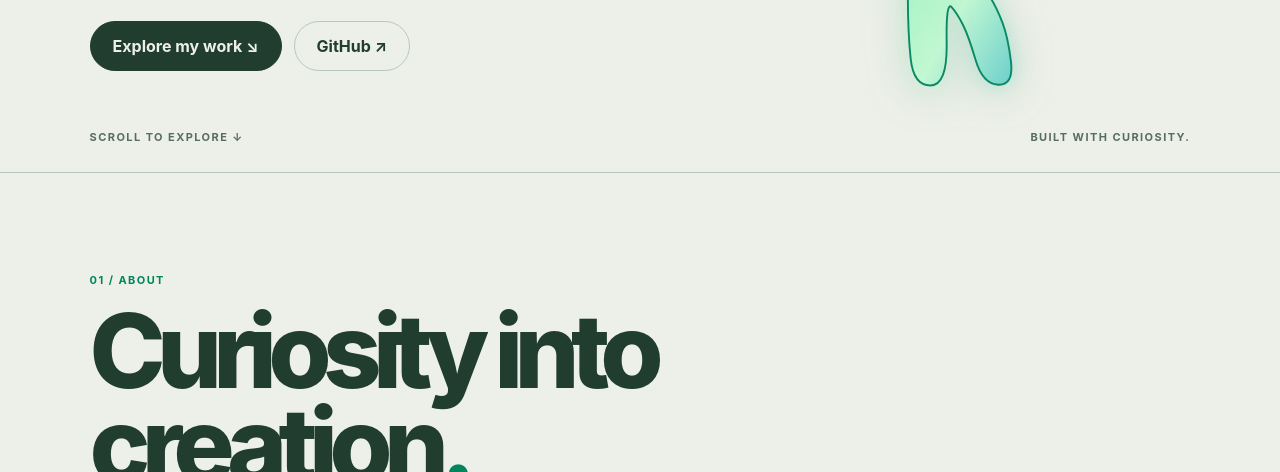
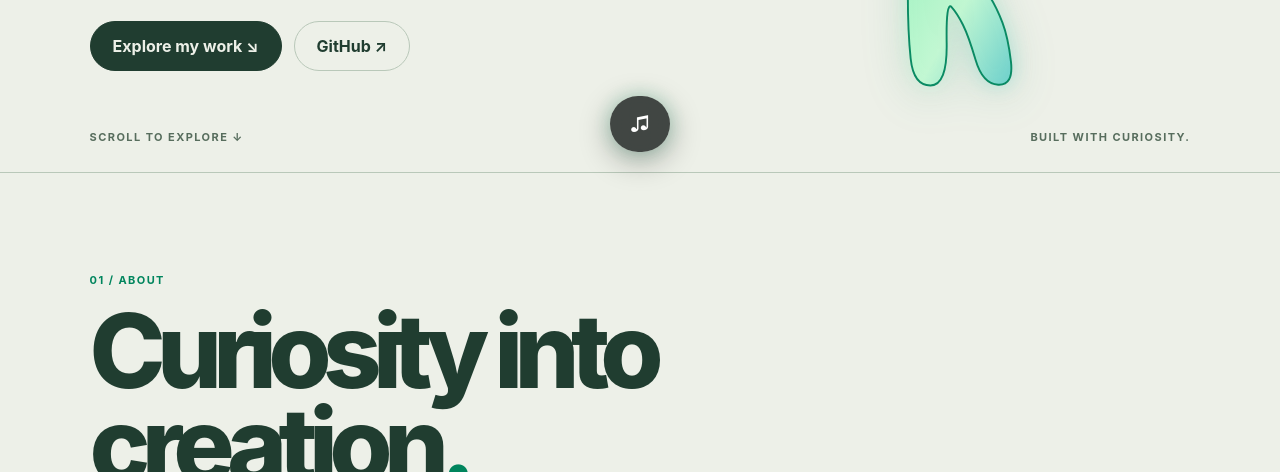
Before and after one commit to y2kbeatzz-dot/Ksyusha-Portfolio, a plain HTML site: page index.html in a window 1280 px wide. Shown: the part 628-1100 px from the top of the page. Drawn offline with Linux system fonts and the light colour scheme; no server answers; a web font is replaced by a local one.

Commit message:
Add expandable music island with MP3 and YouTube playback

```diff
--- a/index.html
+++ b/index.html
@@ -8,4 +8,8 @@
 <section id="skills" class="section"><div class="section-head"><span>03 / TOOLKIT</span><h2 class="assemble" data-assemble>Tools of the trade.</h2><p>Technologies I use and areas I explore.</p></div><div class="skill-stack" aria-label="Technology stack"><div class="skill-icons" id="skillIcons"></div><div class="skill-labels" id="skillLabels"></div></div><div class="skill-grid"><article><span>01</span><h3>Web & interfaces</h3><p>HTML, CSS, JavaScript, React, TypeScript, responsive design, motion and accessibility.</p></article><article><span>02</span><h3>Software & desktop</h3><p>Swift, SwiftUI, AppKit, Python, Qt / PySide6, Electron and cross-platform development.</p></article><article><span>03</span><h3>Systems & delivery</h3><p>macOS, Windows, Linux, Git, GitHub Actions, Xcode, command-line workflows and release packaging.</p></article></div></section>
 <section id="security" class="section research"><div class="section-head"><span>04 / SECURITY RESEARCH</span><h2>Observe. Verify.<br>Document<span>.</span></h2><p>Ethical research, privacy and responsible reporting.</p></div><div class="research-grid"><article><small>OSINT / 01</small><h3>Open-source intelligence</h3><p>Public-source research, source verification, context review, evidence organization and factual reporting for online safety.</p><a class="inline" href="https://y2kbeatzz-dot.github.io/Crystal-OSINT-Hub/" target="_blank" rel="noopener">Research portfolio ↗</a></article><article><small>BUG BOUNTY / 02</small><h3>Vulnerability research</h3><p>Exploring application security, identifying weaknesses within authorized program scopes, and practicing responsible disclosure.</p></article><article><small>ETHICS / 03</small><h3>Privacy by design</h3><p>Separate observations from conclusions, protect sensitive information, and report through appropriate channels. No private case information is published here.</p></article></div></section>
 <section id="contact" class="section contact"><div class="section-head"><span>05 / CONTACT</span><h2>Let's connect<span>.</span></h2></div><p>Explore my work or reach me through my public profiles.</p><div class="actions"><a class="pill primary" href="https://github.com/y2kbeatzz-dot" target="_blank" rel="noopener">GitHub ↗</a><a class="pill" href="https://guns.lol/life999" target="_blank" rel="noopener">Social links ↗</a></div></section></main>
-<footer><span>© 2026 Ksyusha / Ксюша</span><span>Motion adapted from <a href="https://skiper-ui.com/" target="_blank" rel="noopener">Skiper UI</a> by Gurvinder Singh (Skiper19, 31, 52, 58). Hover references: 6, 43.</span><a href="#home">Back to top ↑</a></footer><noscript><p>JavaScript is required for the interactive gallery and repository index. <a href="https://github.com/y2kbeatzz-dot">View projects on GitHub.</a></p></noscript></body></html>
+<footer><span>© 2026 Ksyusha / Ксюша</span><span>Motion adapted from <a href="https://skiper-ui.com/" target="_blank" rel="noopener">Skiper UI</a> by Gurvinder Singh (Skiper19, 31, 52, 58). Hover references: 6, 43.</span><a href="#home">Back to top ↑</a></footer><noscript><p>JavaScript is required for the interactive gallery and repository index. <a href="https://github.com/y2kbeatzz-dot">View projects on GitHub.</a></p></noscript><style>
+#musicIsland{position:fixed;bottom:20px;left:50%;transform:translateX(-50%);z-index:10000;width:60px;max-width:calc(100vw - 24px);border-radius:30px;background:rgba(35,40,38,.85);color:white;backdrop-filter:blur(22px);box-shadow:0 8px 32px #0005,0 0 18px #52c99a55;overflow:hidden;transition:width .42s cubic-bezier(.2,.8,.2,1),border-radius .42s}#musicIsland[open]{width:360px;border-radius:24px}#musicIsland summary{cursor:pointer;list-style:none;text-align:center;padding:16px;font-size:20px}#musicIsland summary::-webkit-details-marker{display:none}#musicIsland .mi-body{padding:0 14px 14px;animation:mi-in .35s both}#musicIsland button{color:inherit;background:#ffffff20;border:0;border-radius:20px;padding:8px 14px;cursor:pointer}#musicIsland button[aria-pressed=true]{background:#ffffff45}#musicIsland audio,#musicIsland iframe{width:100%;border:0}#musicIsland iframe{aspect-ratio:16/9;display:block}#musicIsland .mi-video{width:65%;margin:auto;transition:width .42s}#musicIsland .mi-video:hover,#musicIsland .mi-video:focus-within{width:100%}#musicIsland [hidden]{display:none!important}#musicIsland small{display:block;margin:8px 0}#musicIsland a{color:inherit}@keyframes mi-in{from{opacity:0;filter:blur(4px);transform:translateY(8px)}to{opacity:1;filter:blur(0);transform:none}}@media(prefers-reduced-motion:reduce){#musicIsland,#musicIsland *{animation:none!important;transition:none!important}}
+</style><details id="musicIsland"><summary aria-label="Toggle music player">♫</summary><div class="mi-body"><strong>Walk on Water Freestyle</strong><small>$crim · Favorite track</small><div><button type="button" id="miAudio" aria-pressed="true">MP3</button> <button type="button" id="miVideo" aria-pressed="false">Video</button></div><div id="miAudioPanel"><audio id="miTrack" controls preload="none" src="music.mp3"></audio></div><div id="miVideoPanel" hidden><div class="mi-video" id="miFrame"></div><a href="https://youtu.be/JDPGefjM_vU" target="_blank" rel="noopener">Watch on YouTube ↗</a></div><small>Motion inspired by <a href="https://skiper-ui.com/">Skiper UI</a> / Gurvinder Singh</small></div></details><script>
+(()=>{const q=id=>document.getElementById(id),a=q('miTrack'),v=q('miFrame');function mode(video){a.pause();q('miAudioPanel').hidden=video;q('miVideoPanel').hidden=!video;q('miAudio').setAttribute('aria-pressed',String(!video));q('miVideo').setAttribute('aria-pressed',String(video));v.replaceChildren();if(video){const f=document.createElement('iframe');f.src='https://www.youtube-nocookie.com/embed/JDPGefjM_vU';f.title='Walk on Water Freestyle music video';f.allow='autoplay; encrypted-media; picture-in-picture; fullscreen';f.allowFullscreen=true;v.append(f)}}q('miAudio').onclick=()=>mode(false);q('miVideo').onclick=()=>mode(true);q('musicIsland').addEventListener('toggle',e=>{if(!e.target.open){a.pause();if(!q('miVideoPanel').hidden)mode(false)}})})();
+</script></body></html>
```
